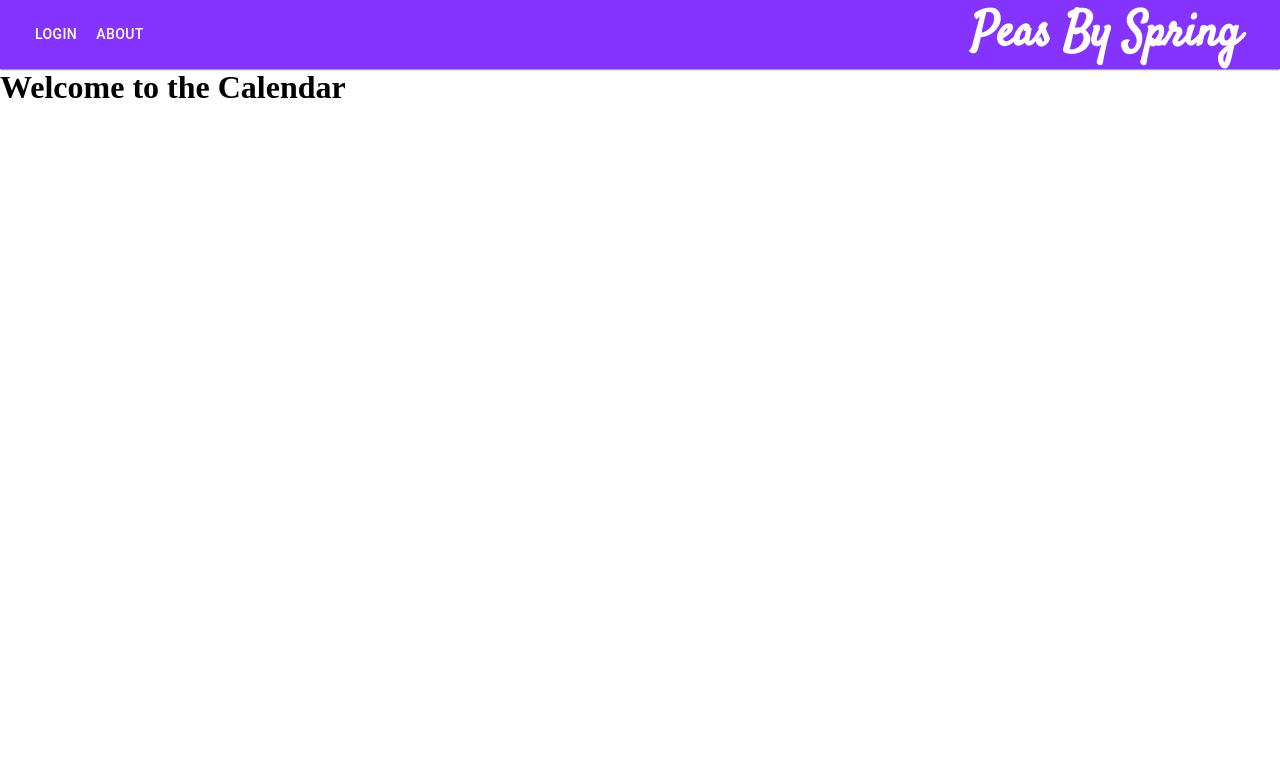
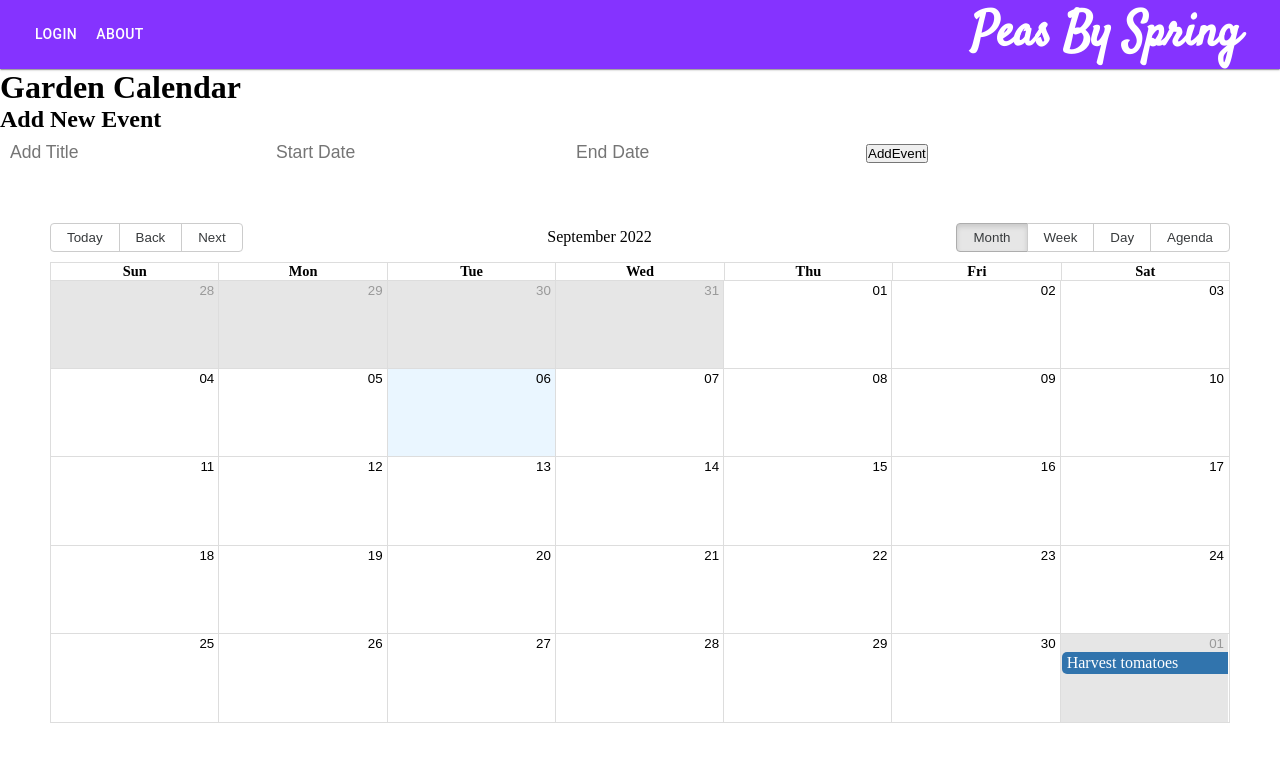
Before and after one commit to Axeljk/garden-app-frontend, a React (Create React App) app: page /calendar in a window 1280 px wide. Shown: the top 762 px of the page. Built offline with nearby package versions, Linux system fonts and the light colour scheme; a web font is replaced by a local one.

Commit message:
added calendar to page with add event functionality and drag n drop to come

```diff
--- a/package.json
+++ b/package.json
@@ -12,10 +12,13 @@
     "@testing-library/jest-dom": "^5.16.5",
     "@testing-library/react": "^13.3.0",
     "@testing-library/user-event": "^13.5.0",
+    "date-fns": "^2.29.2",
     "dotenv": "^16.0.1",
     "rc-ruler": "^0.1.1",
     "rc-ruler-slider": "^1.1.2",
     "react": "^18.2.0",
+    "react-big-calendar": "^1.5.0",
+    "react-datepicker": "^4.8.0",
     "react-dom": "^18.2.0",
     "react-gridlines": "^1.1.7",
     "react-router-dom": "^6.3.0",
--- a/src/pages/Calendar.js
+++ b/src/pages/Calendar.js
@@ -1,9 +1,76 @@
-import React from 'react'
+import React, {useState} from 'react'
+import { Calendar, dateFnsLocalizer } from 'react-big-calendar'
+import format from 'date-fns/format'
+import parse from 'date-fns/parse'
+import startOfWeek from 'date-fns/startOfWeek'
+import getDay from 'date-fns/getDay'
+import 'react-big-calendar/lib/css/react-big-calendar.css'
+import 'react-datepicker/dist/react-datepicker.css'
+import withDragAndDrop from 'react-big-calendar/lib/addons/dragAndDrop'
+import DatePicker from 'react-datepicker'
 
-export default function Calendar() {
+const locales = {
+    'en-US': require('date-fns/locale/en-US')
+}
+const localizer = dateFnsLocalizer({
+    format,
+    parse,
+    startOfWeek,
+    getDay,
+    locales
+})
+
+const events = [
+    {
+        title: 'Farmers Market',
+        start: new Date(2022,9,10),
+        end: new Date(2022,9,10)
+    },
+    {
+        title: 'Harvest tomatoes',
+        start: new Date(2022,9,1),
+        end: new Date(2022,9,12)
+    },
+    {
+        title: 'Harvest peaches',
+        start: new Date(2022,9,2),
+        end: new Date(2022,9,7)
+    },
+    {
+        title: 'Can salsa',
+        start: new Date(2022,9,17),
+        end: new Date(2022,9,17)
+    },
+]
+
+export default function CalendarPage() {
+    const [newEvent, setNewEvent] = useState({title:'', start: '', end:''})
+    const [allEvents, setAllEvents] = useState(events)
+
+    function handleAddEvent() {
+        setAllEvents([...allEvents, newEvent])
+    }
+
     return (
         <div>
-            <h1>Welcome to the Calendar</h1>
+            <h1>Garden Calendar</h1>
+            <h2>Add New Event</h2>
+            <div>
+                <input type='text' placeholder='Add Title' style={{width: '20%', marginRight: '10px'}}
+                    value={newEvent.title} onChange={(e) => setNewEvent({...newEvent,title:e.target.value})}
+                />
+                <DatePicker placeholderText='Start Date' style={{marginRight: '10px'}}
+                selected={newEvent.start} onChange={(start)=>setNewEvent({...newEvent, start})} />
+                <DatePicker placeholderText='End Date'
+                selected={newEvent.end} onChange={(end)=>setNewEvent({...newEvent, end})} />
+                <button style={{marginTop: '10px'}} onClick={handleAddEvent}>AddEvent</button>
+            </div>
+            <Calendar
+            localizer={localizer}
+            events={allEvents}
+            startAccessor='start'
+            endAccesor='end'
+            style={{height: 500, margin: '50px'}} />
         </div>
     )
 }
```
Also changed, not shown: 1 other file (tests, documents, lock files or other folders).
